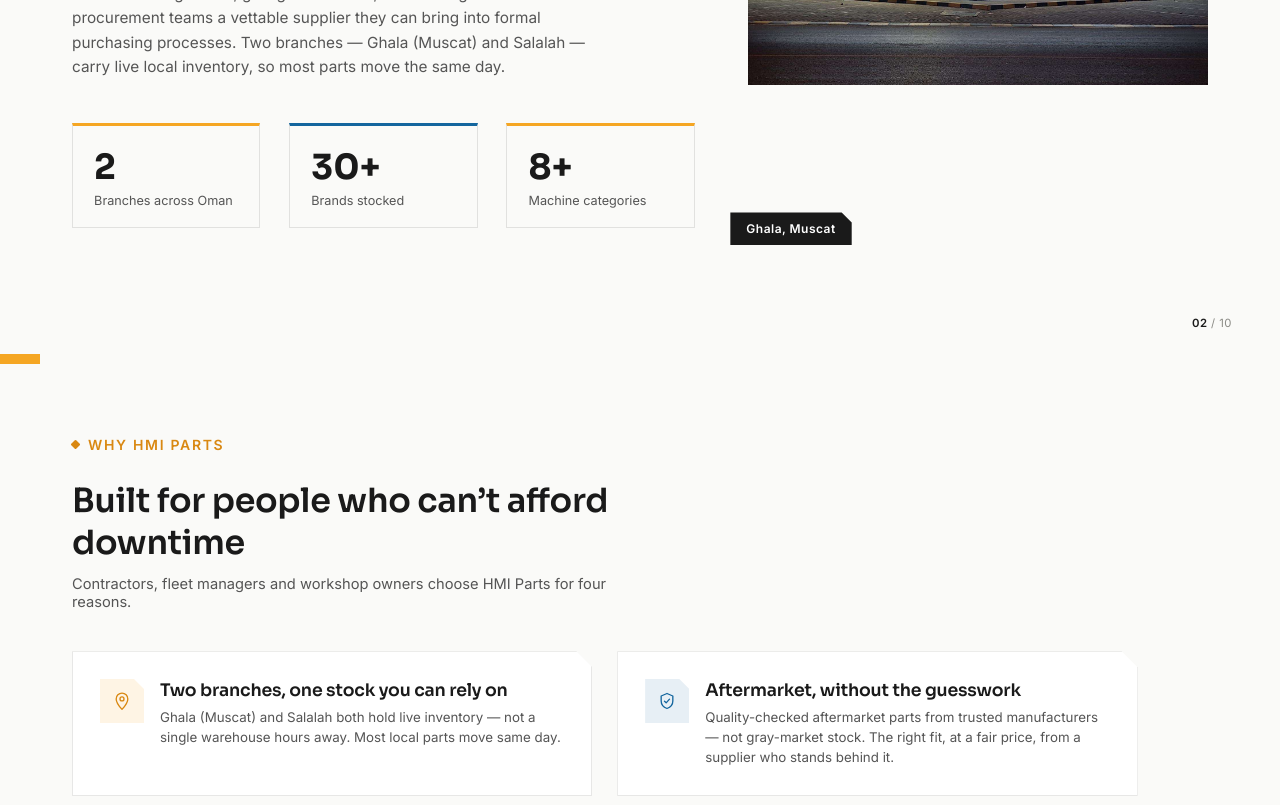
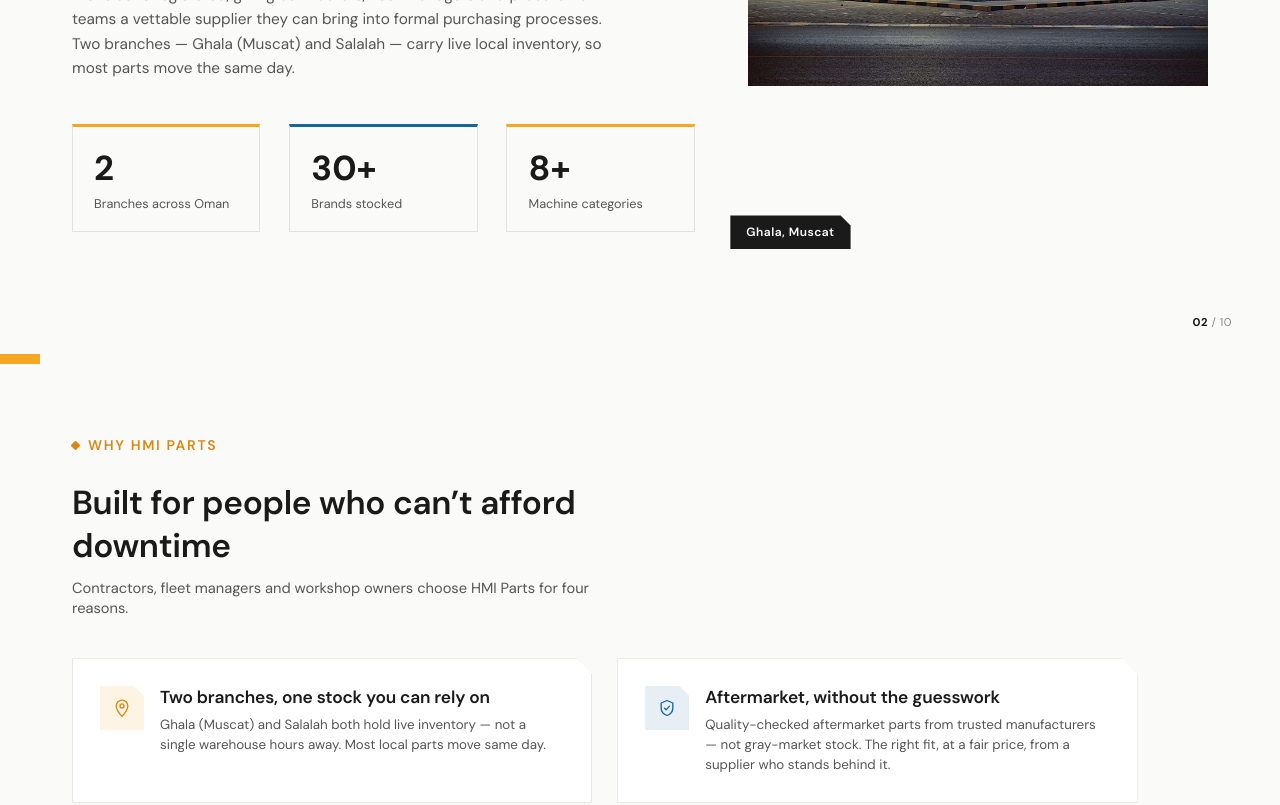
Before and after one commit to mzain-ali/business-profile-hmi, a Next.js app: page /print in a window 1280 px wide. Shown: the part 1100-1905 px from the top of the page. Built offline with nearby package versions, Linux system fonts and the light colour scheme.

Commit message:
rebrand: use DM Sans font throughout the app

```diff
--- a/src/app/globals.css
+++ b/src/app/globals.css
@@ -11,6 +11,8 @@
   --line: rgba(20, 20, 18, 0.10);
   --muted: #8A8A85;
   --body: #555555;
+  --font-display: var(--font-dm-sans), sans-serif;
+  --font-body: var(--font-dm-sans), sans-serif;
 }
 
 * { box-sizing: border-box; }
@@ -18,13 +20,13 @@
 html, body {
   margin: 0;
   padding: 0;
-  font-family: "Inter", sans-serif;
+  font-family: var(--font-body);
   color: var(--ink);
   font-size: 11pt;
 }
 
 h1, h2, h3, h4 {
-  font-family: "Sora", "Inter", sans-serif;
+  font-family: var(--font-display);
   margin: 0;
   letter-spacing: -0.01em;
 }
--- a/src/app/layout.tsx
+++ b/src/app/layout.tsx
@@ -1,19 +1,12 @@
 // app/layout.tsx — fonts + global styles for the whole app (screen preview + print route).
 import type { Metadata } from "next";
-import { Sora, Inter } from "next/font/google";
+import { DM_Sans } from "next/font/google";
 import "./globals.css";
 
-const display = Sora({
+const dmSans = DM_Sans({
   subsets: ["latin"],
-  weight: ["500", "600", "700"],
-  variable: "--font-display",
-  display: "swap",
-});
-
-const body = Inter({
-  subsets: ["latin"],
-  weight: ["400", "500", "600"],
-  variable: "--font-body",
+  weight: ["400", "500", "600", "700", "800"],
+  variable: "--font-dm-sans",
   display: "swap",
 });
 
@@ -24,8 +17,8 @@
 
 export default function RootLayout({ children }: { children: React.ReactNode }) {
   return (
-    <html lang="en" className={`${display.variable} ${body.variable}`}>
-      <body style={{ fontFamily: "var(--font-body), sans-serif" }}>{children}</body>
+    <html lang="en" className={dmSans.variable}>
+      <body style={{ fontFamily: "var(--font-dm-sans), sans-serif" }}>{children}</body>
     </html>
   );
 }
--- a/src/components/profile/AboutPage.module.css
+++ b/src/components/profile/AboutPage.module.css
@@ -14,5 +14,5 @@
 
 .statsRow { display: flex; gap: 0.3in; margin-top: 0.45in; }
 .stat { flex: 1; border: 1px solid var(--line); border-top: 3px solid var(--orange); padding: 0.2in 0.22in; }
-.num { font-family: "Sora"; font-size: 26pt; font-weight: 700; color: var(--ink); }
+.num { font-family: var(--font-display); font-size: 26pt; font-weight: 700; color: var(--ink); }
 .lbl { font-size: 9.5pt; color: var(--body); margin-top: 4px; }
--- a/src/components/profile/BrandsPage.module.css
+++ b/src/components/profile/BrandsPage.module.css
@@ -5,5 +5,5 @@
 .chip {
   padding: 10px 16px 10px 13px;
   background: #FFFFFF; border: 1px solid var(--line); border-left: 3px solid var(--orange);
-  font-family: "Sora"; font-weight: 600; font-size: 10.5pt; color: #333;
+  font-family: var(--font-display); font-weight: 600; font-size: 10.5pt; color: #333;
 }
```
